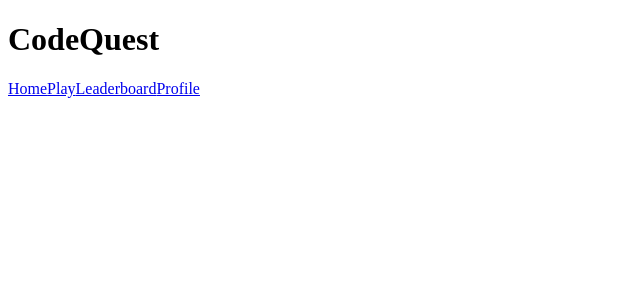
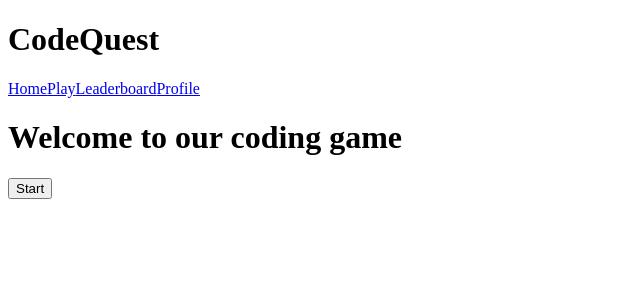
Before and after one commit to will-barnett99/code-game-frontend, a React (Vite) app: page / in a window 1280 px wide. Shown: the top 300 px of the page, without its empty margins (0-640 px from the left). Built offline with nearby package versions, Linux system fonts and the light colour scheme.

Commit message:
add link on Landing component for Onboarding component

```diff
--- a/src/components/Landing.jsx
+++ b/src/components/Landing.jsx
@@ -1,5 +1,14 @@
+import { Link } from "react-router";
+
 function Landing() {
-
+  return (
+    <>
+      <h1>Welcome to our coding game</h1>
+      <Link>
+        <button>Start</button>
+      </Link>
+    </>
+  );
 }
 
 export default Landing;
```
